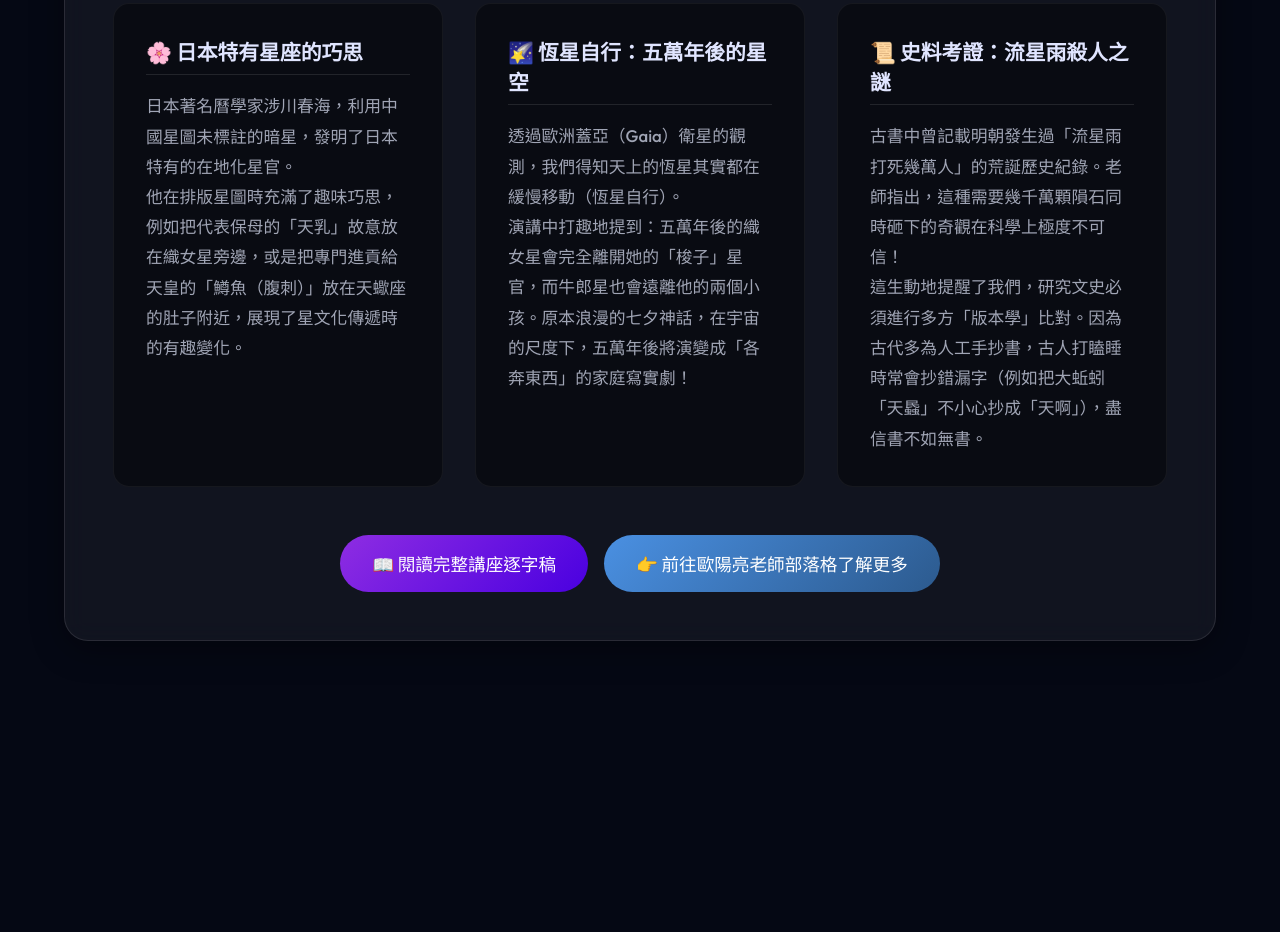
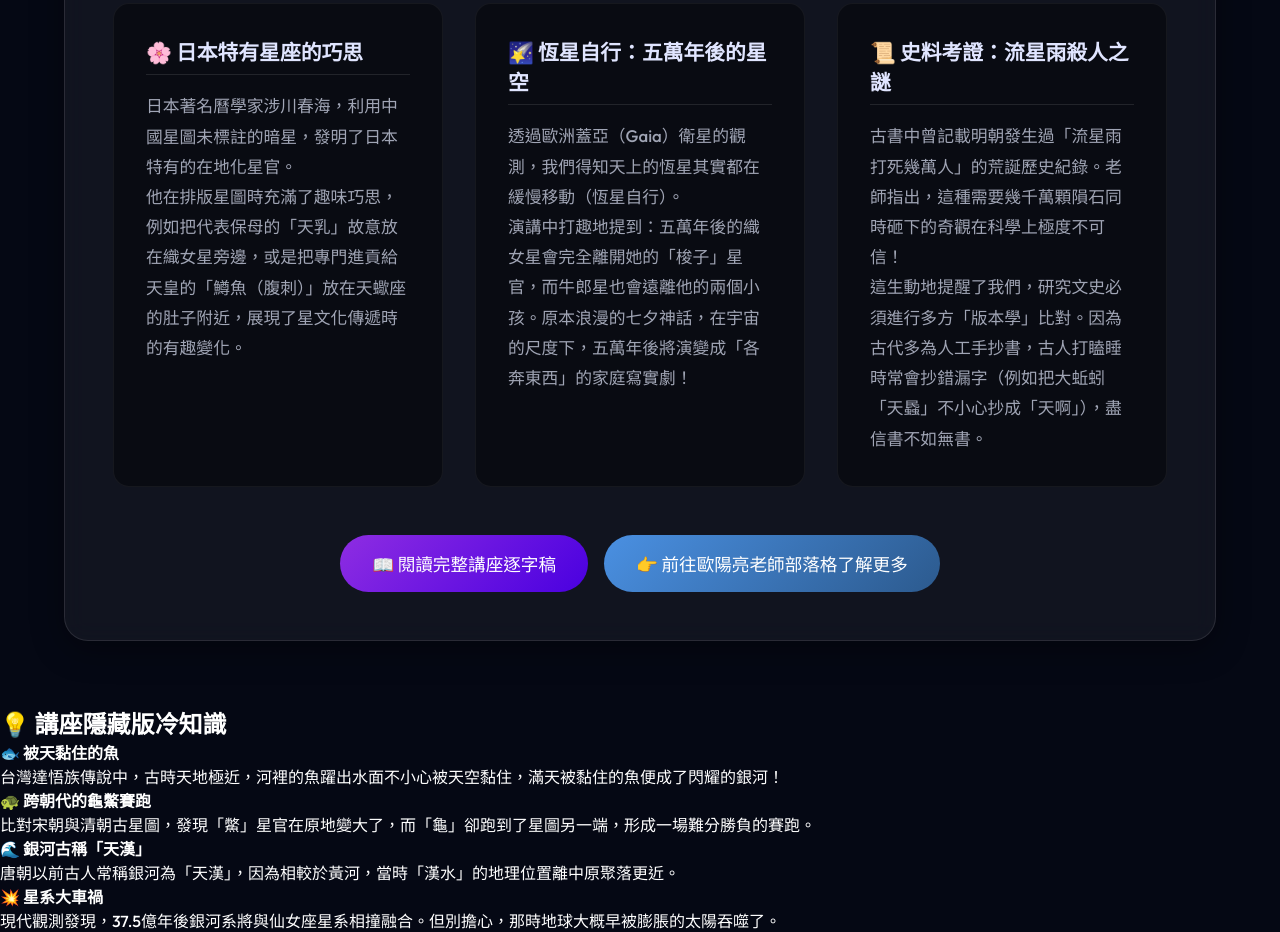
Before and after one commit to m0904103/AstronomyVisit, a plain HTML site: page index.html in a window 1280 px wide. Shown: the part 2640-3572 px from the top of the page. Before the commit the page ends 3345 px from the top, so only its background shows below. Drawn offline with Linux system fonts and the light colour scheme.

Commit message:
Add trivia section with bonus facts

```diff
--- a/index.html
+++ b/index.html
@@ -121,6 +121,28 @@
         </div>
     </section>
 
+    <section class="trivia-content">
+        <h2>💡 講座隱藏版冷知識</h2>
+        <div class="trivia-grid">
+            <div class="trivia-card">
+                <h4>🐟 被天黏住的魚</h4>
+                <p>台灣達悟族傳說中，古時天地極近，河裡的魚躍出水面不小心被天空黏住，滿天被黏住的魚便成了閃耀的銀河！</p>
+            </div>
+            <div class="trivia-card">
+                <h4>🐢 跨朝代的龜鱉賽跑</h4>
+                <p>比對宋朝與清朝古星圖，發現「鱉」星官在原地變大了，而「龜」卻跑到了星圖另一端，形成一場難分勝負的賽跑。</p>
+            </div>
+            <div class="trivia-card">
+                <h4>🌊 銀河古稱「天漢」</h4>
+                <p>唐朝以前古人常稱銀河為「天漢」，因為相較於黃河，當時「漢水」的地理位置離中原聚落更近。</p>
+            </div>
+            <div class="trivia-card">
+                <h4>💥 星系大車禍</h4>
+                <p>現代觀測發現，37.5億年後銀河系將與仙女座星系相撞融合。但別擔心，那時地球大概早被膨脹的太陽吞噬了。</p>
+            </div>
+        </div>
+    </section>
+
     <!-- Lightbox Modal -->
     <div id="lightbox" class="lightbox">
         <span class="close-btn">&times;</span>
```
